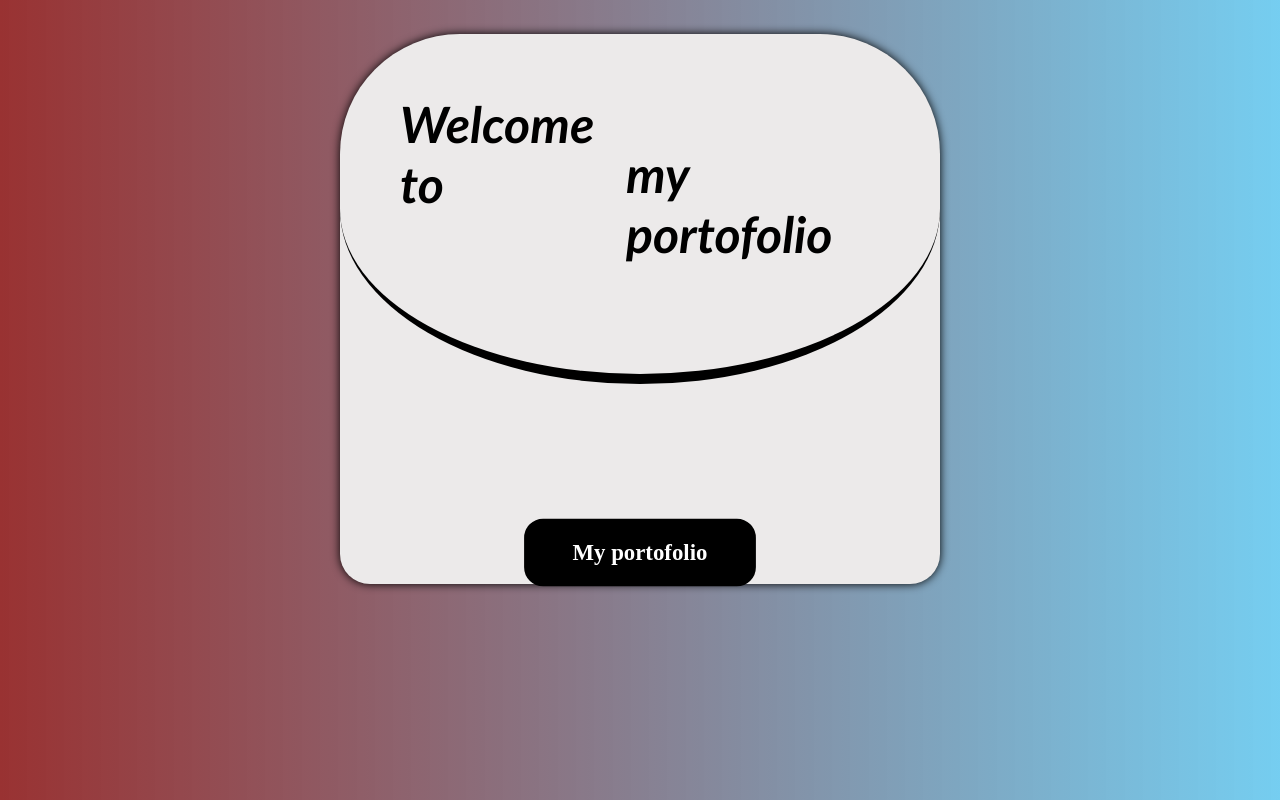
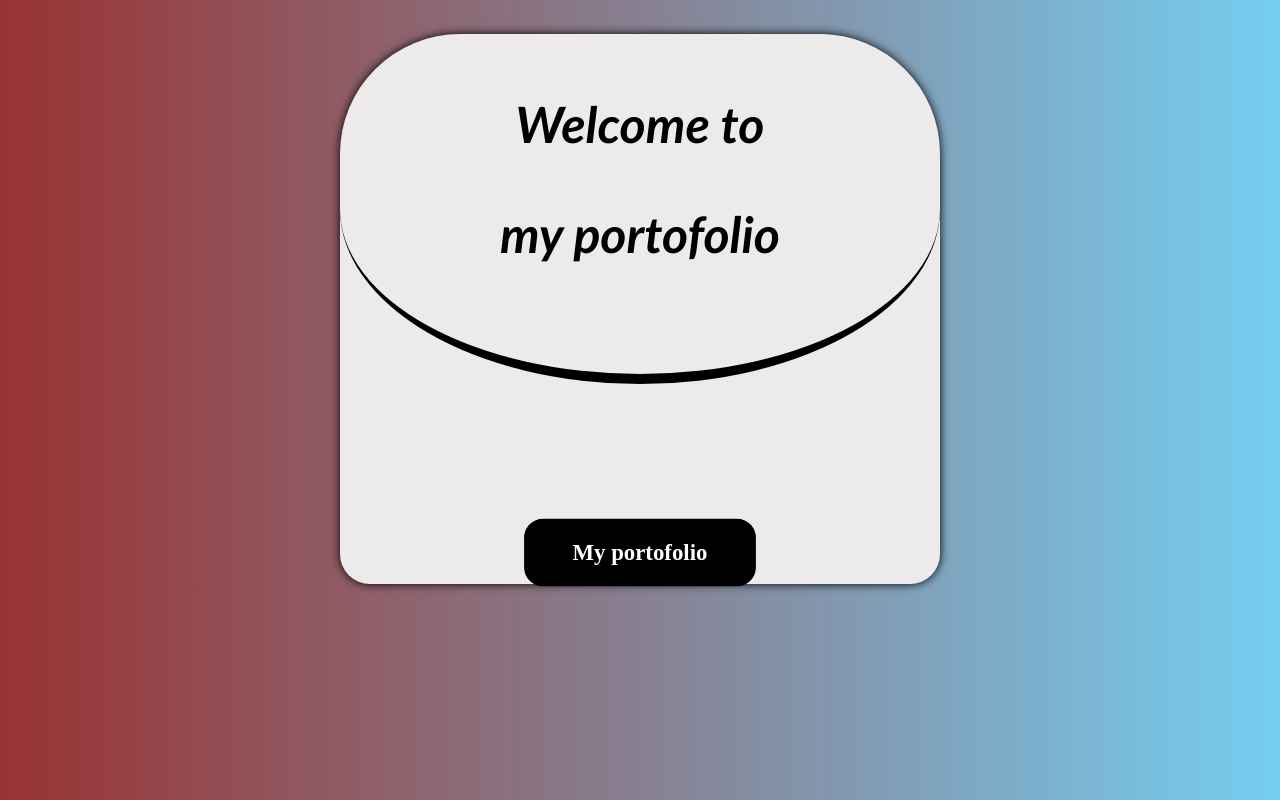
Before and after one commit to bakti0856/yuda-webportofolio, a plain HTML site: page index.html in a window 1280 px wide. Drawn offline with Linux system fonts and the light colour scheme.

Commit message:
Update tampilan.css

```diff
--- a/tampilan.css
+++ b/tampilan.css
@@ -5,7 +5,7 @@ body {
     scroll-behavior: smooth;
 }
 h1 {
-    display: flex;
+    text-align: center;
     padding: 60px;
     border-bottom: 10px solid;
     font-size: 50px;
```
